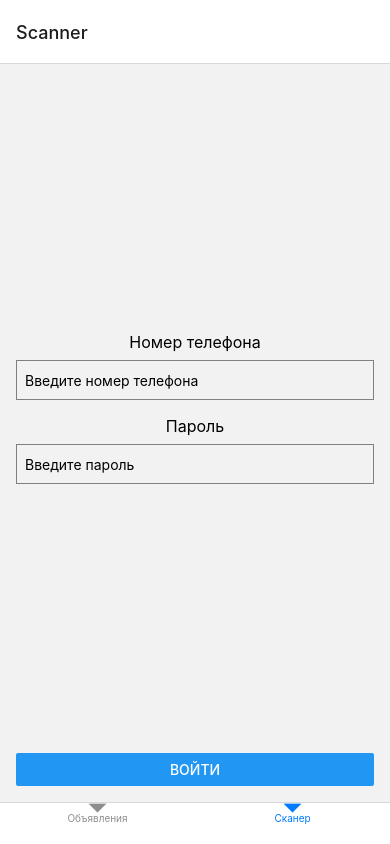
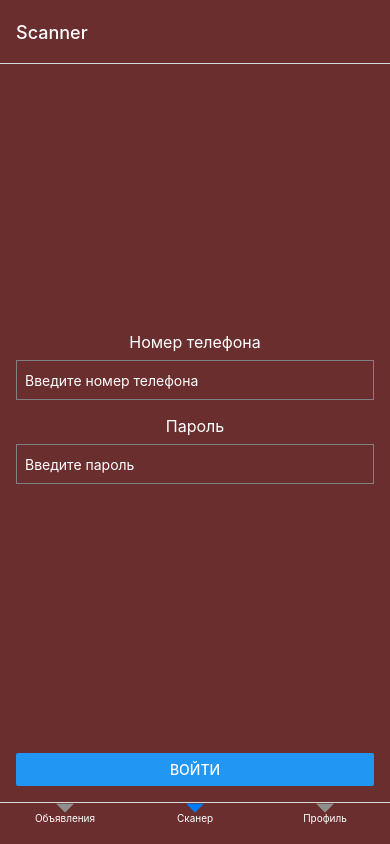
Before and after one commit to Dubrik90/autoMobile, a React Native app: screen /Scanner in a window 390 px wide. Built offline with nearby package versions, Linux system fonts and the light colour scheme; no server answers.

Commit message:
add theme

```diff
--- a/App.tsx
+++ b/App.tsx
@@ -1,15 +1,17 @@
 import React from 'react';
-import {Button, StyleSheet, Text, View} from 'react-native';
+import {StyleSheet} from 'react-native';
 import {Provider} from "react-redux";
 import {store} from "./src/app/store/store";
 import {Navigator} from "./src/components/navigator/Navigator";
-import {createNativeStackNavigator} from "@react-navigation/native-stack";
-import {NavigationContainer} from "@react-navigation/native";
+import {ThemeProvider} from "./src/app/theme/provider/ThemeContext";
+
 
 export default function App() {
   return (
       <Provider store={store}>
-        <Navigator />
+          <ThemeProvider>
+              <Navigator />
+          </ThemeProvider>
       </Provider>
   );
 }
--- a/src/app/slice/scanerSlice.ts
+++ b/src/app/slice/scanerSlice.ts
@@ -63,7 +63,11 @@ export const getScanners = createAsyncThunk<ResponseScannerDataType[]>(
     }
 );
 
-export const addScanner = createAsyncThunk<ApdateScannerDataType>(
+type AddScannerResType = {
+    status: string
+}
+
+export const addScanner = createAsyncThunk<AddScannerResType, ApdateScannerDataType>(
     'scanner/addScanner',
     async (newScanner, thunkAPI) => {
         const token = await AsyncStorage.getItem('token');
--- /dev/null
+++ b/src/app/theme/provider/ThemeContext.tsx
@@ -0,0 +1,45 @@
+import React, { useEffect, useState } from 'react';
+import {loadCurrentTheme, saveCurrentTheme, Theme} from "../themeStogage/themeStorage";
+
+
+interface ThemeContextType {
+    theme: Theme;
+    toggleTheme: () => void;
+}
+
+const ThemeContext = React.createContext<ThemeContextType | undefined>(undefined);
+
+export const useTheme = () => {
+    const context = React.useContext(ThemeContext);
+    if (!context) {
+        throw new Error('useTheme должен использоваться внутри ThemeProvider');
+    }
+    return context;
+};
+
+interface ThemeProviderProps {
+    children: React.ReactNode;
+}
+
+export const ThemeProvider: React.FC<ThemeProviderProps> = ({ children }) => {
+    const [theme, setTheme] = useState<Theme>('light');
+
+    useEffect(() => {
+        loadCurrentTheme().then((savedTheme) => {
+            const defaultTheme: Theme = savedTheme || 'light';
+            setTheme(defaultTheme);
+        });
+    }, []);
+
+    const toggleTheme = () => {
+        const newTheme = theme === 'light' ? 'dark' : 'light';
+        setTheme(newTheme);
+        saveCurrentTheme(newTheme);
+    };
+
+    return (
+        <ThemeContext.Provider value={{ theme, toggleTheme }}>
+            {children}
+        </ThemeContext.Provider>
+    );
+};
--- /dev/null
+++ b/src/app/theme/themeStogage/themeStorage.ts
@@ -0,0 +1,23 @@
+import AsyncStorage from '@react-native-async-storage/async-storage';
+
+const THEME_KEY = 'currentTheme';
+
+export type Theme = 'light' | 'dark';
+
+export const saveCurrentTheme = async (theme: Theme): Promise<void> => {
+    try {
+        await AsyncStorage.setItem(THEME_KEY, theme);
+    } catch (error) {
+        console.error('Ошибка при сохранении темы:', error);
+    }
+};
+
+export const loadCurrentTheme = async (): Promise<Theme> => {
+    try {
+        const theme = await AsyncStorage.getItem(THEME_KEY);
+        return (theme as Theme) || 'dark';
+    } catch (error) {
+        console.error('Ошибка при загрузке темы:', error);
+        return 'dark';
+    }
+};
--- a/src/components/carCard/CarCard.tsx
+++ b/src/components/carCard/CarCard.tsx
@@ -1,5 +1,5 @@
 import React from 'react';
-import { View, Text, StyleSheet, Image } from 'react-native';
+import {View, Text, StyleSheet, Image} from 'react-native';
 import {CarType} from "../../types/types";
 
 interface CarCardProps {
@@ -10,8 +10,8 @@ interface CarCardProps {
     };
 }
 
-export const CarCard: React.FC<CarCardProps> = ({ route }) => {
-    const { car } = route.params;
+export const CarCard: React.FC<CarCardProps> = ({route}) => {
+    const {car} = route.params;
     const {
         company,
         model,
@@ -54,17 +54,15 @@ const styles = StyleSheet.create({
         flexDirection: 'column',
         alignItems: 'center',
         justifyContent: "center",
-        padding: 0,
-        marginBottom: 0,
     },
     image: {
         width: 400,
         height: 400,
         marginBottom: 20
-       // marginRight: 16,
+        // marginRight: 16,
     },
     infoContainer: {
-        flex: 0,
+        flex: 1,
     },
     title: {
         fontSize: 18,
--- a/src/components/carDetail/CarDetail.tsx
+++ b/src/components/carDetail/CarDetail.tsx
@@ -2,12 +2,15 @@ import React from 'react';
 import {View, Text, StyleSheet, Image, TouchableOpacity} from 'react-native';
 import {CarType} from "../../types/types";
 import {useNavigation} from "@react-navigation/native";
+import {useTheme} from "../../app/theme/provider/ThemeContext";
+import {darkStyles, lightStyles} from "../../style/styles";
 
 type CarDetailProps = {
     car: CarType
 }
 export const CarDetail = ({car}: CarDetailProps) => {
     const navigation = useNavigation();
+    const {theme} = useTheme()
     const {
         company,
         dateCreatedUtc,
@@ -29,9 +32,10 @@ export const CarDetail = ({car}: CarDetailProps) => {
         // @ts-ignore
         navigation.navigate('CarCard', {car})
     }
+    const styles = theme === 'light' ? lightStyles : darkStyles;
 
     return (
-        <View style={styles.container}>
+        <View style={[styleCar.container]}>
             <TouchableOpacity onPress={onPressHandler}>
                 <Image
                     source={imgLink ? {uri: imgLink} : {uri: 'https://w.forfun.com/fetch/28/2892a3887bd226b3cdd24742aa0a48b5.jpeg'}}
@@ -39,14 +43,14 @@ export const CarDetail = ({car}: CarDetailProps) => {
                 />
                 <View style={styles.infoContainer}>
                     <Text style={styles.title}>{company}</Text>
-                    <Text>{`Год выпуска: ${year}`}</Text>
-                    <Text>{`Объем двигателя: ${engineVolume}`}</Text>
-                    <Text>{`Тип двигателя: ${engineType}`}</Text>
-                    <Text>{`Пробег: ${mileage} км`}</Text>
-                    <Text>{`Цена: ${price} руб`}</Text>
-                    <Text>{`Город: ${sity}`}</Text>
-                    <Text>{`Дата: ${date || 'Дата не указана'}`}</Text>
-                    <Text>{`Описание: ${description || 'Описание отсутствует'}`}</Text>
+                    <Text style={styles.text}>{`Год выпуска: ${year}`}</Text>
+                    <Text style={styles.text}>{`Объем двигателя: ${engineVolume}`}</Text>
+                    <Text style={styles.text}>{`Тип двигателя: ${engineType}`}</Text>
+                    <Text style={styles.text}>{`Пробег: ${mileage} км`}</Text>
+                    <Text style={styles.text}>{`Цена: ${price} руб`}</Text>
+                    <Text style={styles.text}>{`Город: ${sity}`}</Text>
+                    <Text style={styles.text}>{`Дата: ${date || 'Дата не указана'}`}</Text>
+                    <Text style={styles.text}>{`Описание: ${description || 'Описание отсутствует'}`}</Text>
                 </View>
             </TouchableOpacity>
 
@@ -54,7 +58,7 @@ export const CarDetail = ({car}: CarDetailProps) => {
     );
 };
 
-const styles = StyleSheet.create({
+const styleCar = StyleSheet.create({
     container: {
         flexDirection: 'row',
         alignItems: 'center',
@@ -63,17 +67,4 @@ const styles = StyleSheet.create({
         padding: 16,
         marginBottom: 16,
     },
-    image: {
-        width: 100,
-        height: 100,
-        marginRight: 16,
-    },
-    infoContainer: {
-        flex: 1,
-    },
-    title: {
-        fontSize: 18,
-        fontWeight: 'bold',
-        marginBottom: 8,
-    },
 });
--- a/src/components/navigator/Navigator.tsx
+++ b/src/components/navigator/Navigator.tsx
@@ -7,22 +7,33 @@ import {ScannerScreen} from '../../screens/ScannerScreen';
 import {LoginScreen} from '../../screens/LoginScreen';
 import {CarCard} from "../carCard/CarCard";
 import {useAppSelector} from "../../hooks/hooks";
-import {Button, View, Text} from "react-native";
+import {Button, View, Text, Image} from "react-native";
+import {UserScreen} from "../../screens/UserScreen";
+import {useTheme} from "../../app/theme/provider/ThemeContext";
+import {darkStyles, lightStyles} from "../../style/styles";
 
 const Stack = createNativeStackNavigator();
 const Tab = createBottomTabNavigator();
 
 const MainTabNavigator = () => {
     const isAuthenticated = useAppSelector(state => state.user.isAuthenticated)
+    const { theme } = useTheme();
+    const styles = theme === 'light' ? lightStyles : darkStyles;
 
     return (
-        <Tab.Navigator>
+        <Tab.Navigator
+            screenOptions={{
+                tabBarStyle: {height: '5%', paddingBottom: 20, backgroundColor: styles.container.backgroundColor, ...styles.text },
+                tabBarLabelStyle: styles.text,
+                headerStyle: {backgroundColor: styles.container.backgroundColor},
+                headerTitleStyle: styles.text,
+            }}
+        >
             <Tab.Screen
                 name="Объявления"
                 component={AdsScreen}
                 options={{
                     tabBarLabel: 'Объявления',
-                    tabBarStyle: {height: '5%', paddingBottom: 20},
                 }}
             />
             <Tab.Screen
@@ -30,18 +41,40 @@ const MainTabNavigator = () => {
                 component={!isAuthenticated ? LoginScreen: ScannerScreen}
                 options={{
                     tabBarLabel: 'Сканер',
-                    tabBarStyle: {height: '5%', paddingBottom: 20},
+                }}
+            />
+            <Tab.Screen
+                name="Профиль пользователя"
+                component={UserScreen}
+                options={{
+                    tabBarLabel: 'Профиль',
                 }}
             />
         </Tab.Navigator>
     )
 }
 
+
 export const Navigator = () => (
     <NavigationContainer>
         <Stack.Navigator initialRouteName="MainTabs" screenOptions={{headerShown: false}} >
             <Stack.Screen name="MainTabs" component={MainTabNavigator}/>
-            <Stack.Screen name="CarCard" component={CarCard}/>
+            <Stack.Screen name="CarCard" component={CarCard} options={{
+                headerShown: true,
+                title: '',
+            }}/>
         </Stack.Navigator>
     </NavigationContainer>
 );
+
+export const Info = ({route}) => {
+    const { name } = route.params;
+
+
+    return (
+            <View >
+                <Text >{name}</Text>
+
+            </View>
+    );
+};
--- a/src/screens/AdsScreen.tsx
+++ b/src/screens/AdsScreen.tsx
@@ -3,10 +3,13 @@ import {ActivityIndicator, FlatList, Text, View} from "react-native";
 import {useAppDispatch, useAppSelector} from "../hooks/hooks";
 import {getCars} from "../app/slice/carsSlice";
 import {CarDetail} from "../components/carDetail/CarDetail";
+import {useTheme} from "../app/theme/provider/ThemeContext";
+import {darkStyles, lightStyles} from "../style/styles";
 
 
 export const AdsScreen = () => {
     // {navigation}: AdsProps
+    const {theme} = useTheme()
     const dispatch = useAppDispatch();
     const cars = useAppSelector((state) => state.car.cars);
     const loading = useAppSelector((state) => state.car.loading);
@@ -25,30 +28,28 @@ export const AdsScreen = () => {
         dispatch(getCars(currentPage));
     }, [dispatch]);
 
+    const styles = theme === 'light' ? lightStyles : darkStyles;
 
-    if (error) {
-        return (
-            <View style={{flex: 1, justifyContent: 'center', alignItems: 'center'}}>
-                <Text>{error}</Text>
-            </View>
-        );
-    }
 
     return (
-        <View style={{flex: 1}}>
-            {
-                loading && <View style={{flex: 1, justifyContent: 'center', alignItems: 'center'}}>
-                    <ActivityIndicator size="large"/>
+        <View style={styles.container}>
+            {error && (
+                <View style={styles.container}>
+                    <Text style={styles.text}>{error}</Text>
                 </View>
-            }
+            )}
+            {loading && (
+                <View style={styles.container}>
+                    <ActivityIndicator size="large" color={theme === 'light' ? 'black' : 'white'}/>
+                </View>
+            )}
             <FlatList
                 data={cars}
                 keyExtractor={(item) => item.id.toString()}
-                renderItem={({item}) => (
-                    <CarDetail car={item}/>
-                )}
+                renderItem={({item}) => <CarDetail car={item}/>}
                 onEndReached={handleLoadMore}
                 onEndReachedThreshold={0.1}
+                style={styles.container}
             />
         </View>
     );
--- a/src/screens/LoginScreen.tsx
+++ b/src/screens/LoginScreen.tsx
@@ -4,14 +4,18 @@ import {AuthenticateProps} from "../api/api";
 import {useNavigation} from "@react-navigation/native";
 import {useAppDispatch, useAppSelector} from "../hooks/hooks";
 import {authenticate} from "../app/slice/userSlice";
+import {useTheme} from "../app/theme/provider/ThemeContext";
+import {darkStyles, lightStyles} from "../style/styles";
 
 export const LoginScreen = ({navigation}) => {
     // {navigation}: LoginProps
     const dispatch = useAppDispatch();
     const isAuthenticated = useAppSelector(state => state.user.isAuthenticated)
-   // const navigation = useNavigation();
     const [phone, setPhone] = useState('');
     const [password, setPassword] = useState('');
+    const { theme } = useTheme();
+    const styles = theme === 'light' ? lightStyles : darkStyles;
+
 
     const handleLogin = () => {
         const authData: AuthenticateProps = {
@@ -32,13 +36,14 @@ export const LoginScreen = ({navigation}) => {
     }, [isAuthenticated, navigation]);
 
 
+
     return (
-        <View style={styles.container}>
+        <View style={[styles.container, loginStyle.container]}>
             <TouchableWithoutFeedback onPress={handleEmptyAreaPress}>
                 <View style={{flex: 1, justifyContent: 'flex-end', alignItems: 'center'}}>
-                    <Text style={styles.label}>Номер телефона</Text>
+                    <Text style={[styles.text, loginStyle.label]}>Номер телефона</Text>
                     <TextInput
-                        style={styles.input}
+                        style={[styles.text, loginStyle.input]}
                         placeholder="Введите номер телефона"
                         keyboardType="phone-pad"
                         onChangeText={(text) => setPhone(text)}
@@ -48,10 +53,11 @@ export const LoginScreen = ({navigation}) => {
             </TouchableWithoutFeedback>
             <TouchableWithoutFeedback onPress={handleEmptyAreaPress}>
                 <View style={{flex: 1, justifyContent: 'flex-start', alignItems: 'center'}}>
-                    <Text style={styles.label}>Пароль</Text>
+                    <Text style={[styles.text, loginStyle.label]}>Пароль</Text>
                     <TextInput
-                        style={styles.input}
+                        style={loginStyle.input}
                         placeholder="Введите пароль"
+                        placeholderTextColor = {styles.text.color}
                         secureTextEntry
                         onChangeText={(text) => setPassword(text)}
                         value={password}
@@ -63,7 +69,7 @@ export const LoginScreen = ({navigation}) => {
     );
 };
 
-const styles = StyleSheet.create({
+const loginStyle = StyleSheet.create({
     container: {
         flex: 1,
         padding: 16,
@@ -81,5 +87,6 @@ const styles = StyleSheet.create({
         borderWidth: 1,
         marginBottom: 16,
         paddingHorizontal: 8,
+
     },
 });
--- /dev/null
+++ b/src/screens/UserScreen.tsx
@@ -0,0 +1,45 @@
+import React, {useState} from 'react';
+import {StyleSheet, Switch, Text, View} from "react-native";
+import {useTheme} from "../app/theme/provider/ThemeContext";
+import {darkStyles, lightStyles} from "../style/styles";
+
+export const UserScreen = () => {
+    const { theme, toggleTheme } = useTheme();
+    const [themeValue, setThemeValue] = useState(theme === 'dark');
+
+    const changeTheme = () => {
+        const newTheme = theme === 'light' ? 'dark' : 'light';
+        toggleTheme();
+        setThemeValue(newTheme === 'dark');
+    };
+
+    const styles = theme === 'light' ? lightStyles : darkStyles;
+
+    const themeName = theme === 'light' ? 'темную' : 'светлую';
+
+    return (
+        <View style={styles.container}>
+            <View style={userStyles.switch}>
+                <Text style={styles.text}>Поменять тему на {themeName}</Text>
+                <Switch
+                    trackColor={{ false: '#767577', true: '#81b0ff' }}
+                    thumbColor={themeValue ? '#f5dd4b' : '#f4f3f4'}
+                    ios_backgroundColor="#3e3e3e"
+                    onValueChange={changeTheme}
+                    value={themeValue}
+                />
+            </View>
+            <View>
+                <Text>Вы </Text>
+            </View>
+        </View>
+    );
+};
+
+const userStyles = StyleSheet.create({
+    switch: {
+        flexDirection: "row",
+        alignItems: "center",
+        gap: 20
+    }
+})
--- /dev/null
+++ b/src/style/styles.tsx
@@ -0,0 +1,51 @@
+import { StyleSheet } from 'react-native';
+
+export const lightStyles = StyleSheet.create({
+    container: {
+         flex: 1,
+        backgroundColor: '#fff',
+    },
+    text: {
+        color: '#000',
+    },
+    image: {
+        width: 100,
+        height: 100,
+        marginRight: 16,
+    },
+    infoContainer: {
+        flex: 1,
+    },
+    title: {
+        color: 'black',
+        fontSize: 18,
+        fontWeight: 'bold',
+        marginBottom: 8,
+    },
+
+});
+
+export const darkStyles = StyleSheet.create({
+    container: {
+        flex: 1,
+        backgroundColor: '#6b2e2e',
+    },
+    text: {
+        color: '#fff',
+    },
+    image: {
+        width: 100,
+        height: 100,
+        marginRight: 16,
+    },
+    infoContainer: {
+        flex: 1,
+    },
+    title: {
+        color: 'white',
+        fontSize: 18,
+        fontWeight: 'bold',
+        marginBottom: 8,
+    },
+
+});
```
